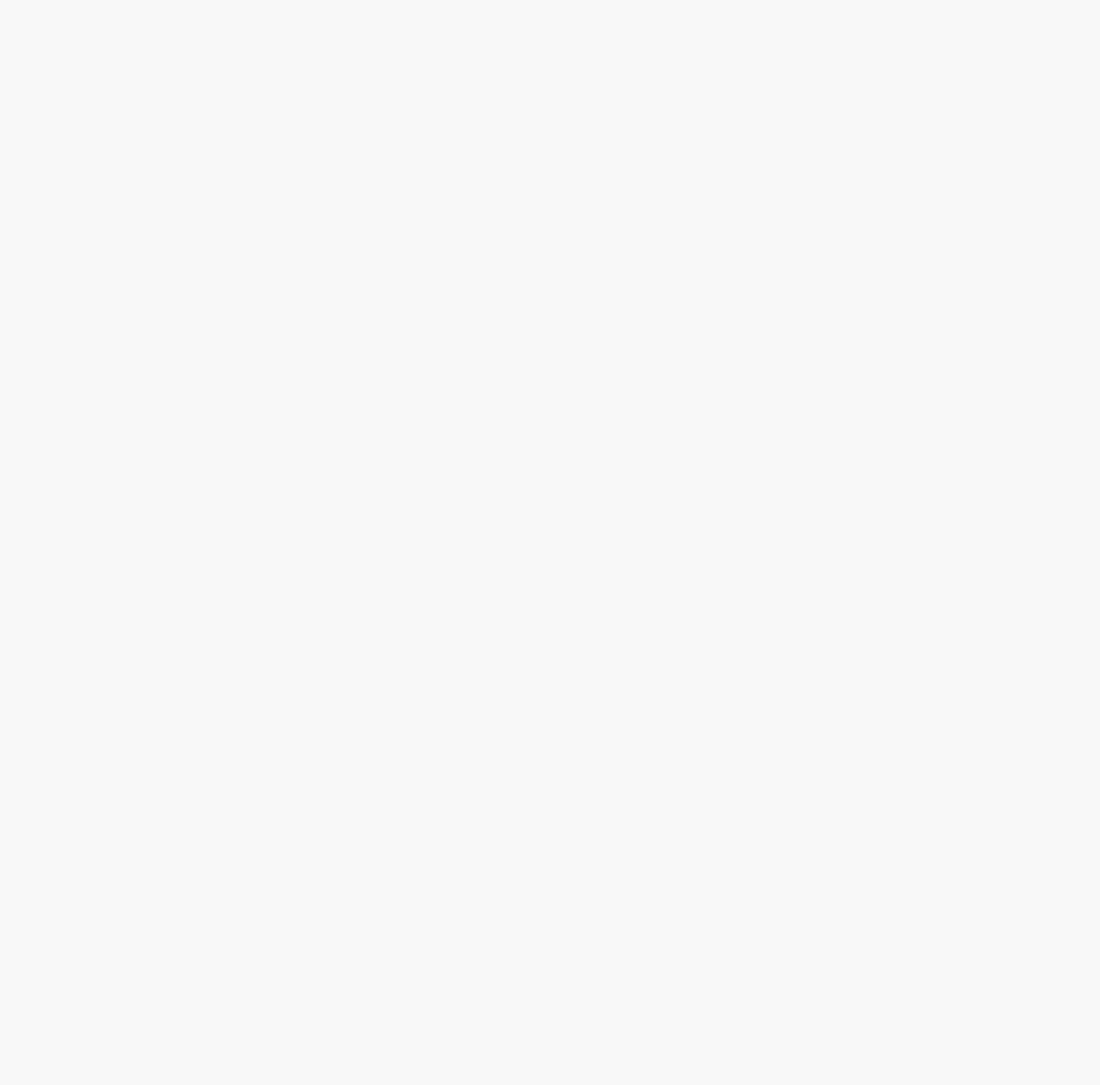
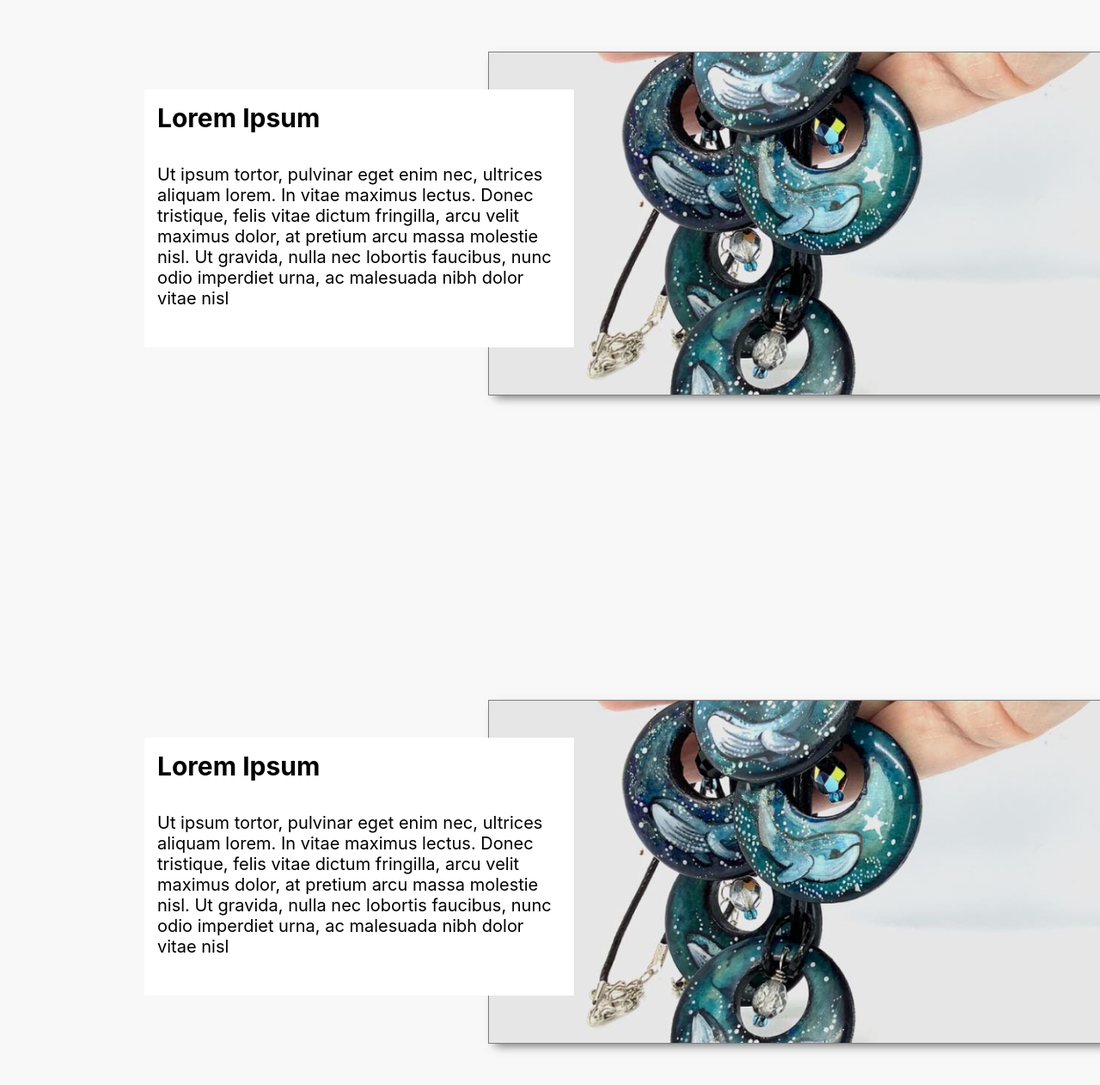
Before and after one commit to TobyLynas/SueLynasArt, a Next.js app: page /crafting in a window 1280 px wide. Shown: the part 1593-2855 px from the top of the page at 86% size. Built offline with nearby package versions, Linux system fonts and the light colour scheme.

Commit message:
Final visual Changes to page height

```diff
--- a/pages/crafting.js
+++ b/pages/crafting.js
@@ -11,6 +11,8 @@ export default function newPage(){
         <main className={styles.main}>
           <BoxImg img="CraftingImg-1.png" title="Lorem Ipsum" text="Ut ipsum tortor, pulvinar eget enim nec, ultrices aliquam lorem. In vitae maximus lectus. Donec tristique, felis vitae dictum fringilla, arcu velit maximus dolor, at pretium arcu massa molestie nisl. Ut gravida, nulla nec lobortis faucibus, nunc odio imperdiet urna, ac malesuada nibh dolor vitae nisl" side='right'></BoxImg>
           <BoxImg img="CraftingImg-1.png" title="Lorem Ipsum" text="Ut ipsum tortor, pulvinar eget enim nec, ultrices aliquam lorem. In vitae maximus lectus. Donec tristique, felis vitae dictum fringilla, arcu velit maximus dolor, at pretium arcu massa molestie nisl. Ut gravida, nulla nec lobortis faucibus, nunc odio imperdiet urna, ac malesuada nibh dolor vitae nisl" side='left'></BoxImg>
+          <BoxImg img="CraftingImg-1.png" title="Lorem Ipsum" text="Ut ipsum tortor, pulvinar eget enim nec, ultrices aliquam lorem. In vitae maximus lectus. Donec tristique, felis vitae dictum fringilla, arcu velit maximus dolor, at pretium arcu massa molestie nisl. Ut gravida, nulla nec lobortis faucibus, nunc odio imperdiet urna, ac malesuada nibh dolor vitae nisl" side='left'></BoxImg>
+          <BoxImg img="CraftingImg-1.png" title="Lorem Ipsum" text="Ut ipsum tortor, pulvinar eget enim nec, ultrices aliquam lorem. In vitae maximus lectus. Donec tristique, felis vitae dictum fringilla, arcu velit maximus dolor, at pretium arcu massa molestie nisl. Ut gravida, nulla nec lobortis faucibus, nunc odio imperdiet urna, ac malesuada nibh dolor vitae nisl" side='left'></BoxImg>
         </main>
     </div>
   )
--- a/styles/crafting.module.css
+++ b/styles/crafting.module.css
@@ -1,6 +1,6 @@
 .main{
     display: flex;
-    height: 4000px;
+    height: 3500px;
     flex-direction: column;
     justify-content: top;
     align-items: center;
```
